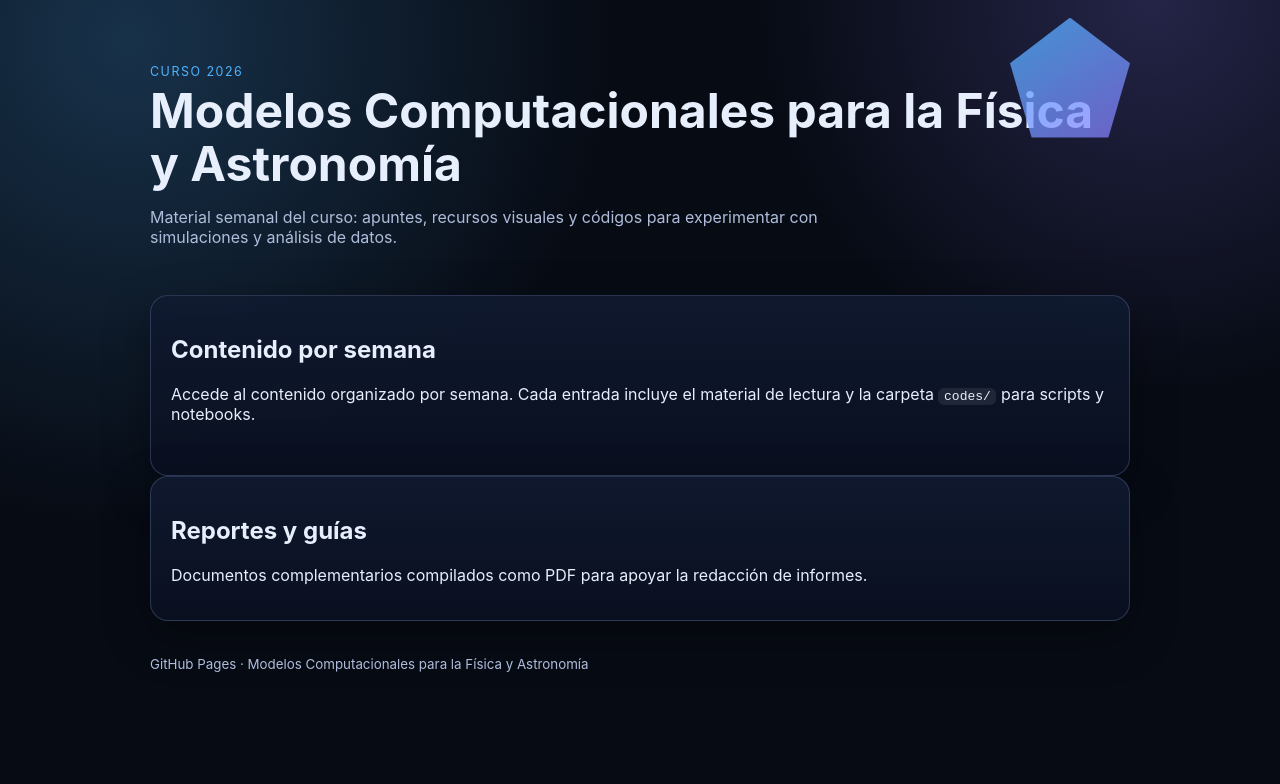
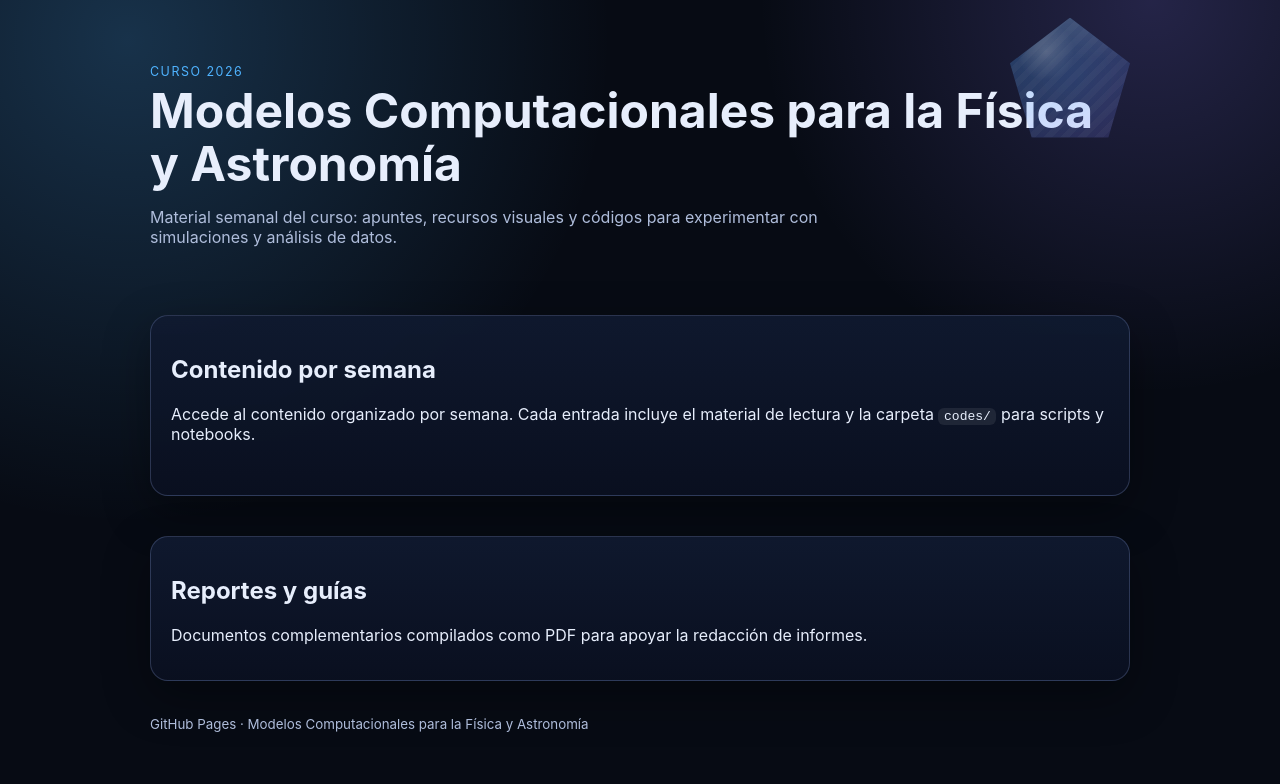
Before and after one commit to jperaltac/PCFI261, a plain HTML site: page site/index.html in a window 1280 px wide. Drawn offline with Linux system fonts and the light colour scheme.

Commit message:
update html

```diff
--- a/site/style.css
+++ b/site/style.css
@@ -30,6 +30,7 @@ footer {
 .hero {
   position: relative;
   padding: 4rem 0 2rem;
+  overflow: visible;
 }
 
 .hero-figure {
@@ -39,10 +40,42 @@ footer {
   width: clamp(72px, 12vw, 120px);
   aspect-ratio: 1;
   border-radius: 24px;
-  background: linear-gradient(145deg, rgba(79, 179, 255, .88), rgba(141, 125, 255, .8));
+  background:
+    radial-gradient(circle at 30% 28%, rgba(255, 255, 255, .32), transparent 24%),
+    linear-gradient(145deg, rgba(79, 179, 255, .42), rgba(141, 125, 255, .28));
   clip-path: polygon(50% 0%, 100% 38%, 82% 100%, 18% 100%, 0% 38%);
-  opacity: .9;
-  box-shadow: 0 12px 26px rgba(0, 0, 0, .35);
+  opacity: .62;
+  box-shadow:
+    0 14px 30px rgba(0, 0, 0, .22),
+    0 0 40px rgba(79, 179, 255, .16);
+}
+
+.hero-figure::before,
+.hero-figure::after {
+  content: "";
+  position: absolute;
+  inset: 0;
+  border-radius: 24px;
+  clip-path: inherit;
+}
+
+.hero-figure::before {
+  inset: -10%;
+  background: radial-gradient(circle, rgba(79, 179, 255, .18), transparent 68%);
+  filter: blur(10px);
+  opacity: .8;
+}
+
+.hero-figure::after {
+  background:
+    linear-gradient(180deg, rgba(255, 255, 255, .26), transparent 34%),
+    repeating-linear-gradient(
+      135deg,
+      rgba(255, 255, 255, .08) 0 6px,
+      transparent 6px 12px
+    );
+  mix-blend-mode: screen;
+  opacity: .65;
 }
 
 .eyebrow {
```
Also changed, not shown: site/index.html (+2 -1 lines).
